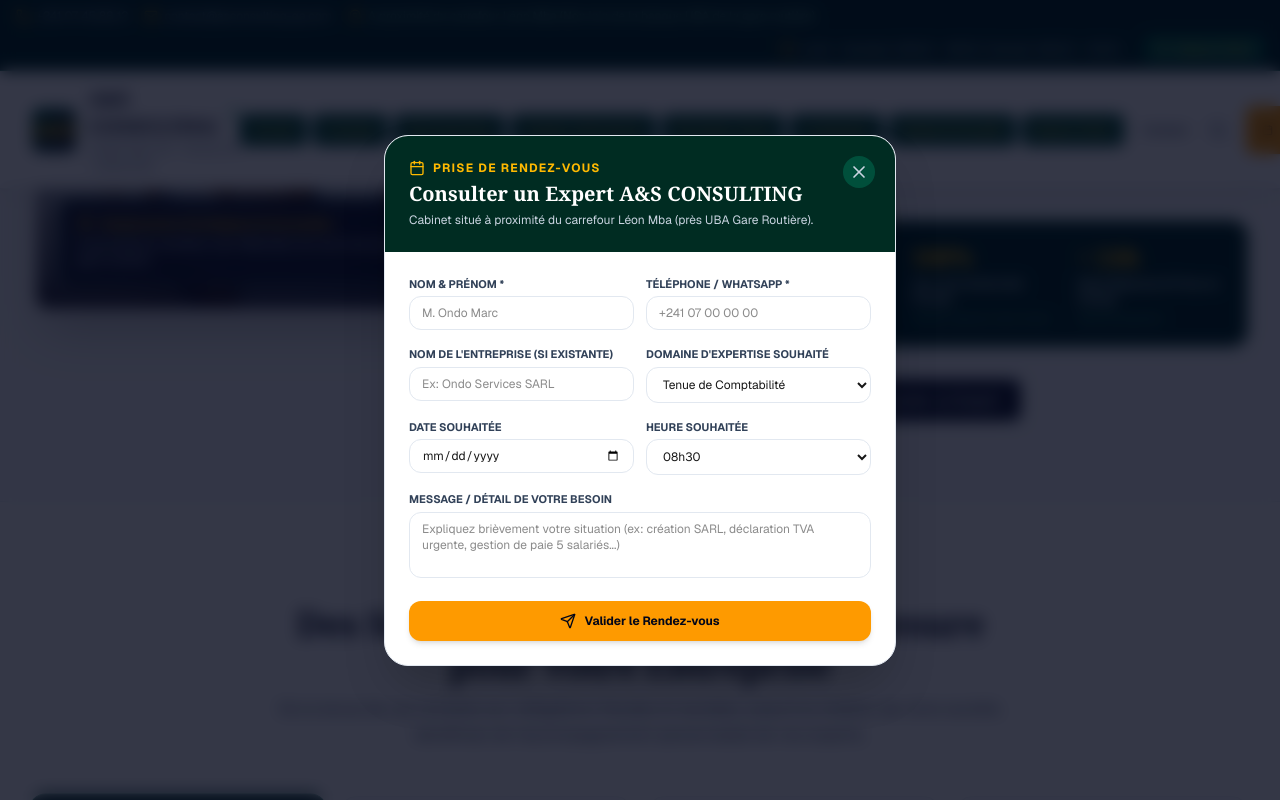
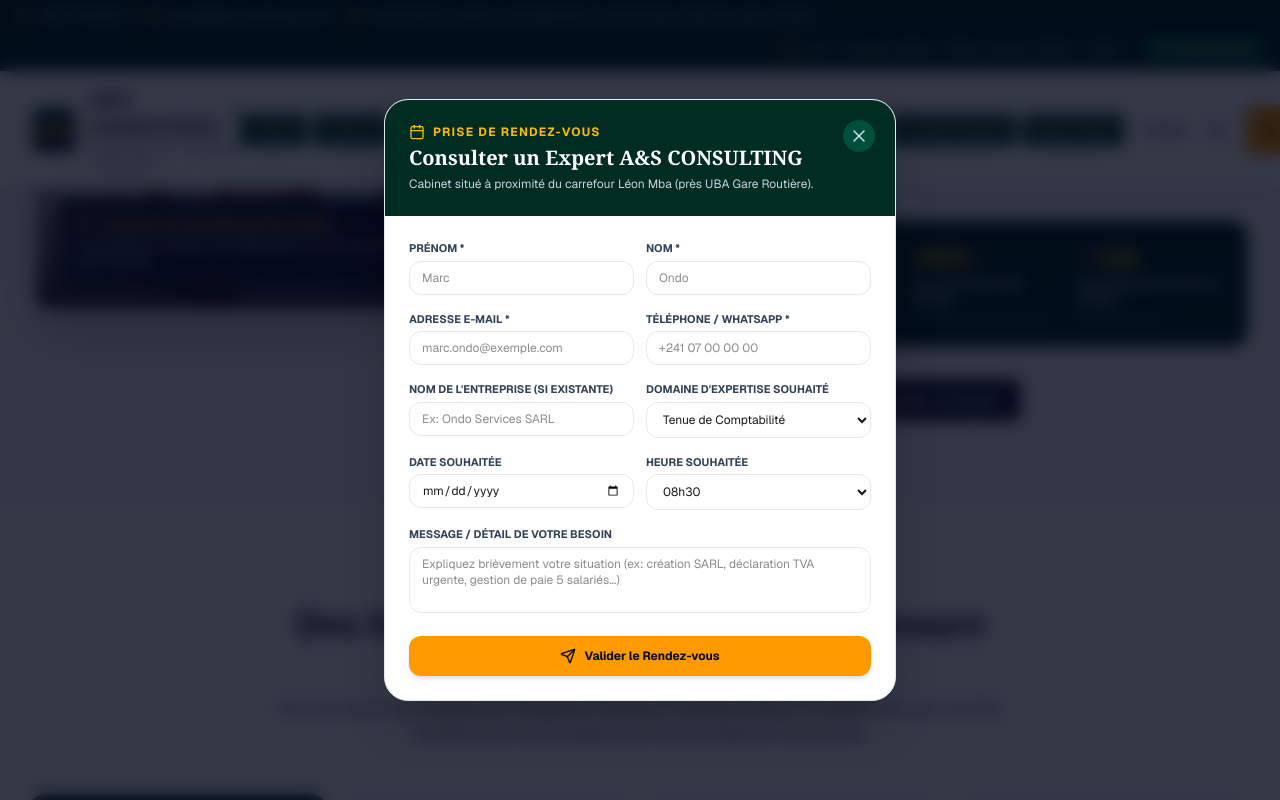
Before and after one commit to Agascom/asconsulting, a Next.js app: page / in a window 1280 px wide. Both pictures are taken after a click on the button "Consulter un Expert". Shown: the part 1189-1989 px from the top of the page. Built offline with nearby package versions, Linux system fonts and the light colour scheme.

Commit message:
RDV connecté à l'API contact (persistance admin + email) et newsletter fonctionnelle

```diff
--- /dev/null
+++ b/src/app/api/newsletter/route.ts
@@ -0,0 +1,58 @@
+import { z } from "zod";
+import { db } from "@/lib/db";
+import { sendMail } from "@/lib/mail";
+
+const newsletterSchema = z.object({
+  email: z.string().email("Adresse e-mail invalide"),
+});
+
+export async function POST(request: Request) {
+  let body: unknown;
+  try {
+    body = await request.json();
+  } catch {
+    return Response.json({ error: "Requête invalide" }, { status: 400 });
+  }
+
+  const parsed = newsletterSchema.safeParse(body);
+  if (!parsed.success) {
+    const first = parsed.error.issues[0];
+    return Response.json(
+      { error: first?.message ?? "Formulaire invalide" },
+      { status: 422 }
+    );
+  }
+
+  const email = parsed.data.email.trim().toLowerCase();
+
+  const existing = await db.contactRequest.findFirst({
+    where: { email, service: "Newsletter" },
+  });
+  if (existing) {
+    return Response.json({ ok: true, duplicate: true });
+  }
+
+  const record = await db.contactRequest.create({
+    data: {
+      firstName: "Newsletter",
+      lastName: "Abonné",
+      company: null,
+      phone: null,
+      email,
+      service: "Newsletter",
+      message: "Inscription à la lettre d'information fiscale",
+      status: "nouveau",
+    },
+  });
+
+  const to = process.env.MAIL_TO ?? "";
+  if (to) {
+    await sendMail({
+      to,
+      subject: `Nouvelle inscription newsletter — ${email}`,
+      text: `Nouvelle inscription à la lettre d'information A&S Consulting.\n\nEmail : ${email}`,
+    });
+  }
+
+  return Response.json({ ok: true, id: record.id }, { status: 201 });
+}
--- a/src/components/portal/appointment-modal.tsx
+++ b/src/components/portal/appointment-modal.tsx
@@ -10,7 +10,9 @@
 }
 
 export function AppointmentModal({ isOpen, onClose }: AppointmentModalProps) {
-  const [fullName, setFullName] = useState("");
+  const [firstName, setFirstName] = useState("");
+  const [lastName, setLastName] = useState("");
+  const [email, setEmail] = useState("");
   const [phone, setPhone] = useState("");
   const [companyName, setCompanyName] = useState("");
   const [serviceCategory, setServiceCategory] = useState(CORE_SERVICES[0].title);
@@ -19,22 +21,57 @@
   const [notes, setNotes] = useState("");
 
   const [confirmedRef, setConfirmedRef] = useState<string | null>(null);
+  const [pending, setPending] = useState(false);
+  const [errorMsg, setErrorMsg] = useState<string | null>(null);
 
   if (!isOpen) return null;
 
-  const handleSubmit = (e: React.FormEvent) => {
+  const handleSubmit = async (e: React.FormEvent) => {
     e.preventDefault();
-    if (!fullName || !phone) return;
-    const ref = `AS-RDV-${Math.floor(100000 + Math.random() * 900000)}`;
-    setConfirmedRef(ref);
+    if (!firstName || !lastName || !email || !phone) return;
+    setPending(true);
+    setErrorMsg(null);
+    try {
+      const message = `RDV souhaité le ${preferredDate || "dès que possible"} à ${preferredTime}. Domaine : ${serviceCategory}. ${
+        notes ? `\nDétail : ${notes}` : ""
+      }`;
+      const res = await fetch("/api/contact", {
+        method: "POST",
+        headers: { "Content-Type": "application/json" },
+        body: JSON.stringify({
+          firstName,
+          lastName,
+          company: companyName,
+          phone,
+          email,
+          service: `RDV - ${serviceCategory}`,
+          message,
+        }),
+      });
+      const json = await res.json();
+      if (!res.ok) {
+        setErrorMsg(json?.error ?? "Une erreur est survenue, veuillez réessayer.");
+        setPending(false);
+        return;
+      }
+      const ref = `AS-RDV-${Math.floor(100000 + Math.random() * 900000)}`;
+      setConfirmedRef(ref);
+    } catch {
+      setErrorMsg("Impossible d'envoyer votre demande. Réessayez dans un instant.");
+    } finally {
+      setPending(false);
+    }
   };
 
   const resetAndClose = () => {
     setConfirmedRef(null);
-    setFullName("");
+    setFirstName("");
+    setLastName("");
+    setEmail("");
     setPhone("");
     setCompanyName("");
     setNotes("");
+    setErrorMsg(null);
     onClose();
   };
 
@@ -81,7 +118,7 @@
 
               <div className="space-y-1 rounded-xl border border-slate-200 bg-slate-50 p-3 text-left text-xs text-slate-700">
                 <p>
-                  <strong>Nom :</strong> {fullName}
+                  <strong>Nom :</strong> {firstName} {lastName}
                 </p>
                 <p>
                   <strong>Service :</strong> {serviceCategory}
@@ -108,14 +145,44 @@
               <div className="grid grid-cols-1 gap-3 sm:grid-cols-2">
                 <div>
                   <label className="mb-1 block text-[11px] font-bold uppercase text-slate-700">
-                    Nom & Prénom *
+                    Prénom *
                   </label>
                   <input
                     type="text"
                     required
-                    placeholder="M. Ondo Marc"
-                    value={fullName}
-                    onChange={(e) => setFullName(e.target.value)}
+                    placeholder="Marc"
+                    value={firstName}
+                    onChange={(e) => setFirstName(e.target.value)}
+                    className="w-full rounded-xl border border-slate-200 px-3 py-2 text-xs focus:border-emerald-800 focus:outline-none"
+                  />
+                </div>
+
+                <div>
+                  <label className="mb-1 block text-[11px] font-bold uppercase text-slate-700">
+                    Nom *
+                  </label>
+                  <input
+                    type="text"
+                    required
+                    placeholder="Ondo"
+                    value={lastName}
+                    onChange={(e) => setLastName(e.target.value)}
+                    className="w-full rounded-xl border border-slate-200 px-3 py-2 text-xs focus:border-emerald-800 focus:outline-none"
+                  />
+                </div>
+              </div>
+
+              <div className="grid grid-cols-1 gap-3 sm:grid-cols-2">
+                <div>
+                  <label className="mb-1 block text-[11px] font-bold uppercase text-slate-700">
+                    Adresse E-mail *
+                  </label>
+                  <input
+                    type="email"
+                    required
+                    placeholder="marc.ondo@exemple.com"
+                    value={email}
+                    onChange={(e) => setEmail(e.target.value)}
                     className="w-full rounded-xl border border-slate-200 px-3 py-2 text-xs focus:border-emerald-800 focus:outline-none"
                   />
                 </div>
@@ -134,6 +201,12 @@
                   />
                 </div>
               </div>
+
+              {errorMsg && (
+                <p className="rounded-xl border border-red-200 bg-red-50 px-3 py-2 text-xs font-semibold text-red-700">
+                  {errorMsg}
+                </p>
+              )}
 
               <div className="grid grid-cols-1 gap-3 sm:grid-cols-2">
                 <div>
@@ -214,10 +287,11 @@
 
               <button
                 type="submit"
-                className="flex w-full items-center justify-center gap-2 rounded-xl bg-amber-500 py-3 text-xs font-bold text-slate-950 shadow-md transition-colors hover:bg-amber-600"
+                disabled={pending}
+                className="flex w-full items-center justify-center gap-2 rounded-xl bg-amber-500 py-3 text-xs font-bold text-slate-950 shadow-md transition-colors hover:bg-amber-600 disabled:cursor-not-allowed disabled:opacity-60"
               >
                 <Send className="h-4 w-4" />
-                <span>Valider le Rendez-vous</span>
+                <span>{pending ? "Envoi en cours..." : "Valider le Rendez-vous"}</span>
               </button>
             </form>
           )}
--- a/src/components/site/footer.tsx
+++ b/src/components/site/footer.tsx
@@ -25,14 +25,32 @@
 export function Footer() {
   const [newsletterEmail, setNewsletterEmail] = useState("");
   const [newsletterSubscribed, setNewsletterSubscribed] = useState(false);
+  const [newsletterError, setNewsletterError] = useState(false);
+  const [newsletterPending, setNewsletterPending] = useState(false);
   const [showLegalModal, setShowLegalModal] = useState(false);
 
-  const handleNewsletter = (e: React.FormEvent) => {
+  const handleNewsletter = async (e: React.FormEvent) => {
     e.preventDefault();
-    if (newsletterEmail) {
+    if (!newsletterEmail) return;
+    setNewsletterPending(true);
+    setNewsletterError(false);
+    try {
+      const res = await fetch("/api/newsletter", {
+        method: "POST",
+        headers: { "Content-Type": "application/json" },
+        body: JSON.stringify({ email: newsletterEmail }),
+      });
+      if (!res.ok) {
+        setNewsletterError(true);
+        return;
+      }
       setNewsletterSubscribed(true);
       setTimeout(() => setNewsletterSubscribed(false), 4000);
       setNewsletterEmail("");
+    } catch {
+      setNewsletterError(true);
+    } finally {
+      setNewsletterPending(false);
     }
   };
 
@@ -152,7 +170,8 @@
                 />
                 <button
                   type="submit"
-                  className="rounded-lg bg-amber-500 px-3 py-2 text-xs font-bold text-slate-950 transition-colors hover:bg-amber-600"
+                  disabled={newsletterPending}
+                  className="rounded-lg bg-amber-500 px-3 py-2 text-xs font-bold text-slate-950 transition-colors hover:bg-amber-600 disabled:cursor-not-allowed disabled:opacity-60"
                   aria-label="S'inscrire à la newsletter"
                 >
                   <Send className="h-3.5 w-3.5" />
@@ -161,6 +180,11 @@
               {newsletterSubscribed && (
                 <p className="text-[11px] font-bold text-amber-300">
                   Inscription enregistrée avec succès !
+                </p>
+              )}
+              {newsletterError && (
+                <p className="text-[11px] font-bold text-red-400">
+                  Erreur lors de l'inscription, réessayez.
                 </p>
               )}
             </form>
```
